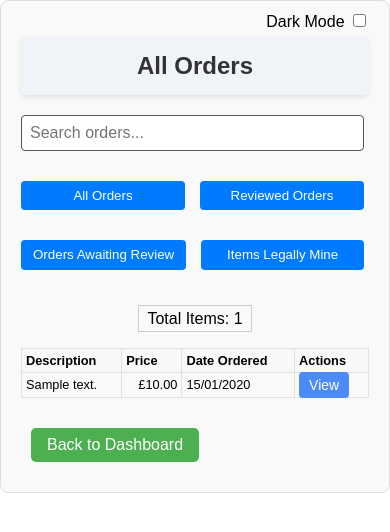
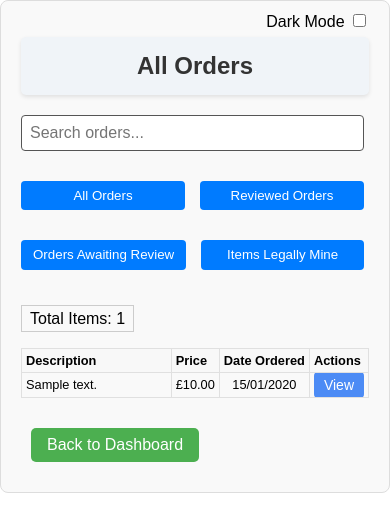
Before and after one commit to infidelus/vine-orders-app, a Flask app: page /orders?filter=all in a window 390 px wide. Shown: the top 532 px of the page. Run offline with Flask 2, Linux system fonts and the light colour scheme; tables that the repository leaves empty hold one stand-in row (values such as "Sample post").

Commit message:
More responsive page changes
Had another go at making the orders page adjust more seamlessly on smaller screens

```diff
--- a/static/css/style.css
+++ b/static/css/style.css
@@ -393,17 +393,25 @@
     width: 100%;      /* Make the container take full width */
 }
 
+
+
+
+
+
 /* Orders Table Styling */
 .orders-table {
     width: 100%;
     border-collapse: collapse;
     margin-bottom: 20px;
+    table-layout: auto; /* Force consistent column widths */
 }
 
 .orders-table th, .orders-table td {
     padding: 12px;
     text-align: left;
     border: 1px solid #e0e0e0;
+    overflow: hidden; /* Ensure content doesn't spill */
+    text-overflow: ellipsis;
 }
 
 .orders-table th {
@@ -415,36 +423,63 @@
     background-color: #f2f2f2;
 }
 
-/* Adjust the table cell width for responsiveness */
+/* Truncate long text in the first column */
 .orders-table td:first-child {
-    max-width: 1400px; /* Adjust this width as needed */
     white-space: nowrap;
     overflow: hidden;
     text-overflow: ellipsis;
+    max-width: 800px; /* Default width for the first column */
+}
+
+/* Column-specific adjustments */
+.orders-table td:nth-child(2),
+.orders-table td:nth-child(4) {
+    white-space: nowrap;
+    width: 1%; /* Shrink-to-fit for content */
+}
+
+.orders-table td:nth-child(3),
+.orders-table th:nth-child(3) {
+    width: 60px; /* Set a specific width for the Date Ordered column */
+    text-align: center; /* Align text for better readability */
+    white-space: nowrap; /* Prevent wrapping */
+}
+
+.orders-table td:nth-child(4) {
+    text-align: center;
 }
 
 /* Dark mode table styling */
 .dark-mode .orders-table {
-    background-color: #2a2a2a;  /* Dark background for the table body */
-    color: #f1f1f1;             /* Light text for table content */
+    background-color: #2a2a2a;
+    color: #f1f1f1;
 }
 
 .dark-mode .orders-table th {
-    background-color: #3a3a3a;  /* Darker background for the table header */
-    color: #f1f1f1;             /* Light text for the table header */
+    background-color: #3a3a3a;
+    color: #f1f1f1;
 }
 
 .dark-mode .orders-table tbody tr:nth-child(odd) {
-    background-color: #3a3a3a;  /* Darker background for odd rows */
+    background-color: #3a3a3a;
 }
 
 .dark-mode .orders-table tbody tr:nth-child(even) {
-    background-color: #2a2a2a;  /* Slightly lighter background for even rows */
+    background-color: #2a2a2a;
 }
 
 .dark-mode .orders-table tbody tr:hover {
-    background-color: #444444;  /* Highlight background on hover */
+    background-color: #444444;
 }
+
+.orders-table .price-column {
+    text-align: right;
+}
+
+
+
+
+
 
 /* Highlight items that are now legally mine */
 .legally-mine {
@@ -533,6 +568,7 @@
     margin-left: auto; /* Pushes it to the far right */
     white-space: nowrap; /* Keeps the text on one line */
     margin-top: 10px; /* Adds spacing when wrapping */
+    width: 100%; /* Each section takes up the full width */
 }
 
 /* Total Items Styling */
@@ -662,10 +698,6 @@
     width: 100%;
 }
 
-.orders-table .price-column {
-    text-align: right;
-}
-
 .dark-mode-toggle {
     position: absolute;
     top: 10px;  /* Adjust as needed to align it vertically */
@@ -769,45 +801,36 @@
     }
 }
 
-/* Medium screens (below 1400px) */
-@media (max-width: 1400px) {
+/* Responsiveness for smaller screens */
+@media (max-width: 1200px) {
     .orders-table td:first-child {
-        max-width: 1000px; /* Slightly reduced truncation for mid-large screens */
+        max-width: 600px; /* Reduce the width of the first column */
     }
 }
 
-/* Medium-small screens (below 1000px) */
-@media (max-width: 1000px) {
+@media (max-width: 900px) {
     .orders-table td:first-child {
-        max-width: 700px; /* Moderate truncation for mid-sized displays */
+        max-width: 400px; /* Further reduce for mid-sized screens */
     }
 }
 
-/* Small screens (below 700px) */
-@media (max-width: 700px) {
+@media (max-width: 600px) {
     .orders-table td:first-child {
-        max-width: 200px; /* More compact for small screens */
+        max-width: 200px; /* Compact for smaller screens */
     }
 }
 
-/* Extra small screens (below 400px) */
-@media (max-width: 400px) {
-    .orders-table td:first-child {
-        max-width: 100px; /* Strict truncation for very compact displays */
-    }
-}
-
-/* General table adjustments for all smaller screens */
+/* Reduce font size and padding for smaller screens */
 @media (max-width: 1000px) {
     .orders-table th, .orders-table td {
-        font-size: 0.9em; /* Adjust font size */
-        padding: 6px; /* Reduce padding */
+        font-size: 0.9em;
+        padding: 6px;
     }
 }
 
 @media (max-width: 600px) {
     .orders-table th, .orders-table td {
-        font-size: 0.8em; /* Further adjust for tiny screens */
+        font-size: 0.8em;
         padding: 4px;
     }
 }
@@ -826,21 +849,11 @@
         text-align: left; /* Aligns content to the left */
     }
 
-    .filters-right {
-        margin-left: 0; /* Removes unnecessary margin */
-    }
-}
-
 @media (max-width: 600px) {
     .btn-filter {
         flex: 1; /* Makes buttons expand evenly */
         text-align: center;
     }
-
-    .filters-right {
-        text-align: center; /* Centers the "Total Items" text for smaller screens */
-    }
-}
 
 /* Responsive Breakpoints */
 @media (max-width: 768px) {
```
